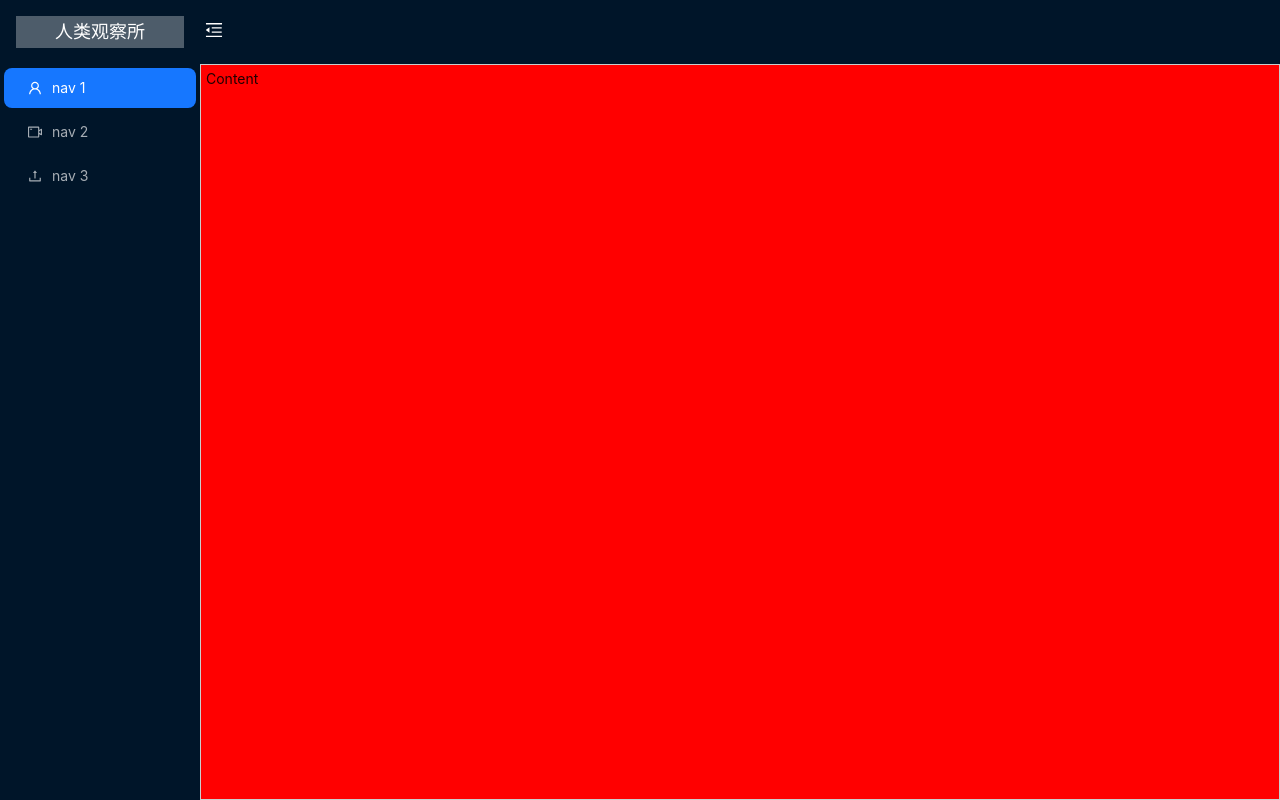
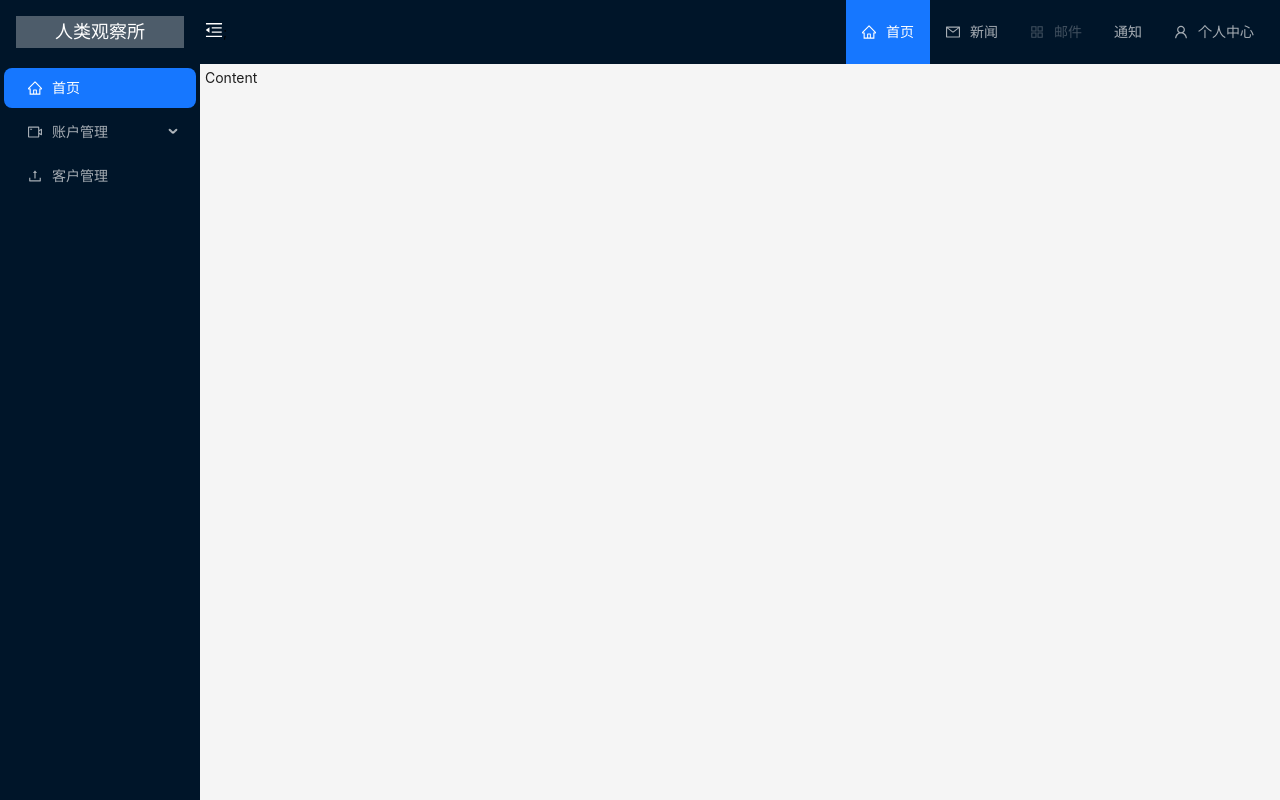
Before and after one commit to dalxy/dy_react_ts_webpack, a React app: page /layout in a window 1280 px wide. Built offline with nearby package versions, Linux system fonts and the light colour scheme; sample sign-in values are in the browser's storage.

Commit message:
fix: 添加退出用户登录

```diff
--- a/src/assets/common.less
+++ b/src/assets/common.less
@@ -1,4 +1,3 @@
-// @import '~antd/dist/antd.css';
 *,html,body{
     padding: 0;
     margin: 0;
--- a/src/layout/index.less
+++ b/src/layout/index.less
@@ -1,9 +1,9 @@
 .layout{
     width: 100vw;
     height: 100vh;
-    .right{
-        background-color: red;
-    }
+    // .right{
+        // background-color: red;
+    // }
     .logo{
         height: 32px;
         margin: 16px;
@@ -15,6 +15,17 @@
     }
     .header{
         padding-left: 5px;
+        padding-right: 0;
+        // display: flex;
+        // justify-content: space-between;
+        // border: 1px solid red;
+        .menu{
+            // background-color: red;
+            padding: 0 10px;
+            float: right;
+            // background-color: #001529;
+            // color: white;
+        }
         .trigger{
             padding: 0;
             font-size: 18px;
@@ -29,9 +40,5 @@
     }
     .content{
         padding: 5px;
-        border: 1px solid #ccc;
     }
 }
-#components-layout-demo-custom-trigger .trigger:hover {
-    color: #1890ff;
-}
--- a/src/layout/index.tsx
+++ b/src/layout/index.tsx
@@ -1,18 +1,128 @@
 import React, { useState } from 'react';
+import { useNavigate } from 'react-router-dom';
 import {
-    MenuFoldOutlined,
-    MenuUnfoldOutlined,
-    UploadOutlined,
-    UserOutlined,
-    VideoCameraOutlined,
+  HomeOutlined,
+  MenuFoldOutlined,
+  MenuUnfoldOutlined,
+  UploadOutlined,
+  UserOutlined,
+  VideoCameraOutlined,
+  AppstoreOutlined,
+  MailOutlined,
+  SettingOutlined,
+  ExclamationCircleFilled
 } from '@ant-design/icons';
-import { Layout, Menu } from 'antd';
+import type { MenuProps } from 'antd';
+import { Layout, Menu, message, Button, Modal, Space } from 'antd';
 import './index.less'
 
 const { Header, Sider, Content } = Layout;
+const navItem: MenuProps['items'] = [
+  {
+    key: '1',
+    icon: <HomeOutlined />,
+    label: '首页',
+  },
+  {
+    key: '2',
+    icon: <VideoCameraOutlined />,
+    label: '账户管理',
+    children: [
+      {
+        key: '2-1',
+        icon: <VideoCameraOutlined />,
+        label: '账户管理1',
+      },
+      {
+        key: '2-2',
+        icon: <VideoCameraOutlined />,
+        label: '账户管理2',
+      },
+    ]
+  },
+  {
+    key: '3',
+    icon: <UploadOutlined />,
+    label: '客户管理',
+  },
+]
+const items: MenuProps['items'] = [
+  {
+    label: '首页',
+    key: 'home',
+    icon: <HomeOutlined />,
+  },
+  {
+    label: '新闻',
+    key: 'news',
+    icon: <MailOutlined />,
+  },
+  {
+    label: '邮件',
+    key: 'mail',
+    icon: <AppstoreOutlined />,
+    disabled: true,
+  },
+  {
+    label: (
+      <a href="https://ant.design" target="_blank" rel="noopener noreferrer">
+        通知
+      </a>
+    ),
+    key: 'noticate',
+  },
+  {
+    label: '个人中心',
+    key: 'user',
+    icon: <UserOutlined />,
+    children: [
+      {
+        label: '个人信息',
+        key: 'userInfo',
+        icon: <SettingOutlined />,
+      },
+      {
+        label: '修改密码',
+        key: 'updatePwd',
+        icon: <SettingOutlined />,
+      },
+      {
+        label: '退出登录',
+        key: 'exit',
+        icon: <SettingOutlined />,
+      },
+    ],
+  },
+];
+const { confirm } = Modal;
 
 const LayoutPage: React.FC = () => {
   const [collapsed, setCollapsed] = useState(false);
+  const [current, setCurrent] = useState('home');
+  const navigate = useNavigate()
+  const onClick: MenuProps['onClick'] = (e) => {
+    setCurrent(e.key);
+    switch (e.key){
+      case 'exit':
+        confirm({
+          title: '确定退出系统吗？',
+          icon: <ExclamationCircleFilled />,
+          content: 'Some descriptions',
+          okText: 'Yes',
+          okType: 'danger',
+          cancelText: 'No',
+          onOk() {
+            sessionStorage.clear()
+            localStorage.clear()
+            navigate('/')
+          },
+          onCancel() {
+            console.log('Cancel');
+          },
+        });
+        break
+    }
+  };
   return (
     <Layout className='layout'>
       <Sider className='sider' trigger={null} collapsible collapsed={collapsed}>
@@ -21,23 +131,7 @@ const LayoutPage: React.FC = () => {
           theme="dark"
           mode="inline"
           defaultSelectedKeys={['1']}
-          items={[
-            {
-              key: '1',
-              icon: <UserOutlined />,
-              label: 'nav 1',
-            },
-            {
-              key: '2',
-              icon: <VideoCameraOutlined />,
-              label: 'nav 2',
-            },
-            {
-              key: '3',
-              icon: <UploadOutlined />,
-              label: 'nav 3',
-            },
-          ]}
+          items={navItem}
         />
       </Sider>
       <Layout className='right'>
@@ -46,6 +140,7 @@ const LayoutPage: React.FC = () => {
             className: 'trigger',
             onClick: () => setCollapsed(!collapsed),
           })}
+          <Menu theme='dark' onClick={onClick} className='menu' selectedKeys={[current]} mode="horizontal" items={items} />;
         </Header>
         <Content className='content'>
           Content
--- a/src/router/index.tsx
+++ b/src/router/index.tsx
@@ -24,7 +24,7 @@ const App = () => (
           <Route path="/home" element={<Home />} />
           <Route path="/about" element={<About />} />
           <Route path="/layout" element={<Layout />} />
-          <Route path="/" element={<Redirect to='/home' replace />} />
+          <Route path="/" element={<Redirect to='/login' replace />} />
         </Routes>
       </Suspense>
     </Router>
--- a/src/views/Login/index.tsx
+++ b/src/views/Login/index.tsx
@@ -1,4 +1,4 @@
-import React from "react";
+import React, { useEffect } from "react";
 import { Link, useNavigate } from "react-router-dom";
 import { Button, Form, Input } from 'antd';
 import type { FormInstance } from 'antd/es/form';
@@ -19,6 +19,11 @@ const tailLayout = {
 // function Login() {
 const Login: React.FC = () => {
   const navigate = useNavigate()
+  useEffect(()=>{
+    if(sessionStorage.getItem('token')){
+      navigate('/layout')
+    }
+  }, [])
   const formRef = React.createRef<FormInstance>();
   const onFinish = async (values: LoginParams) => {
     values.userid = '1492379424'
```
